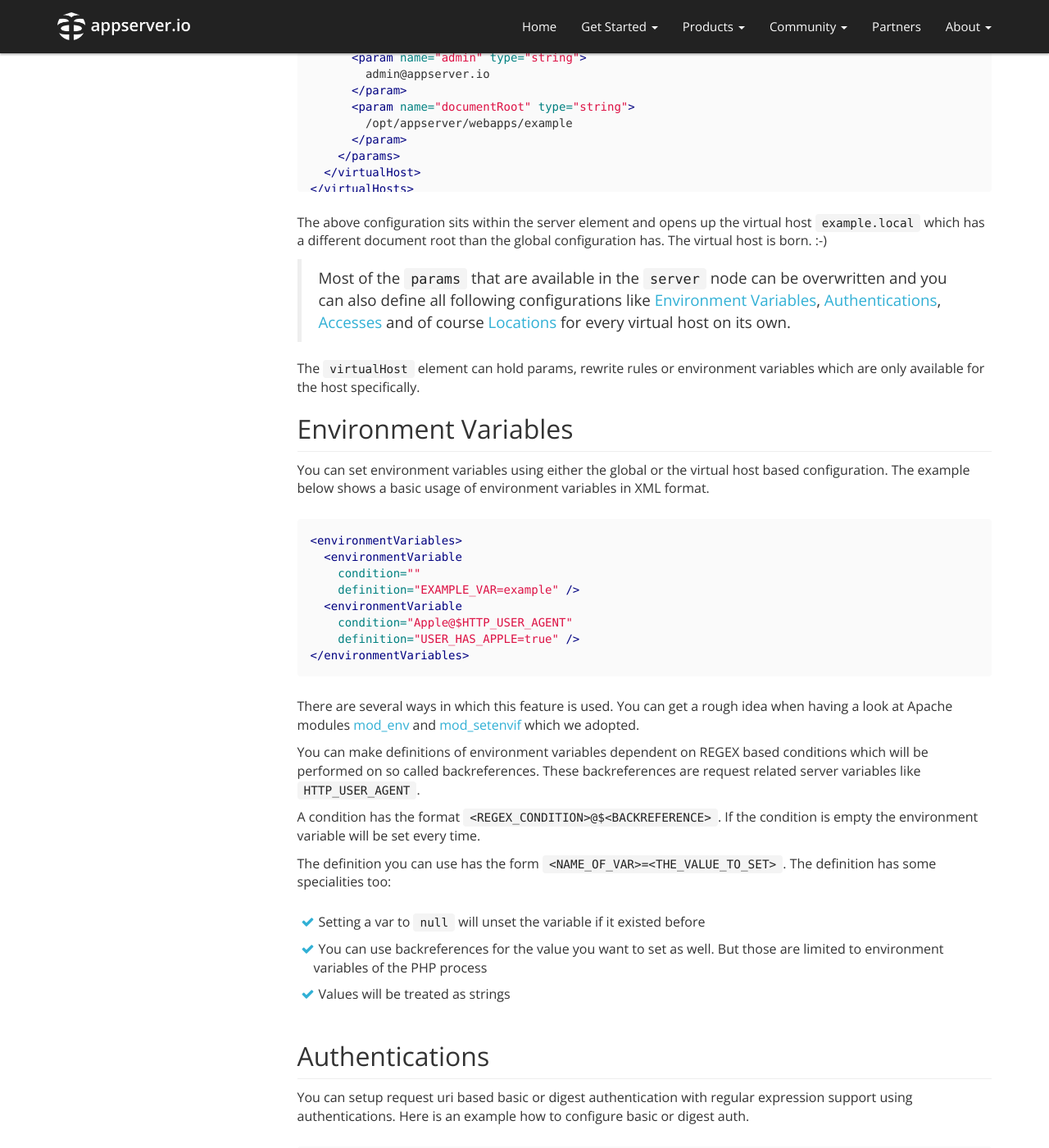
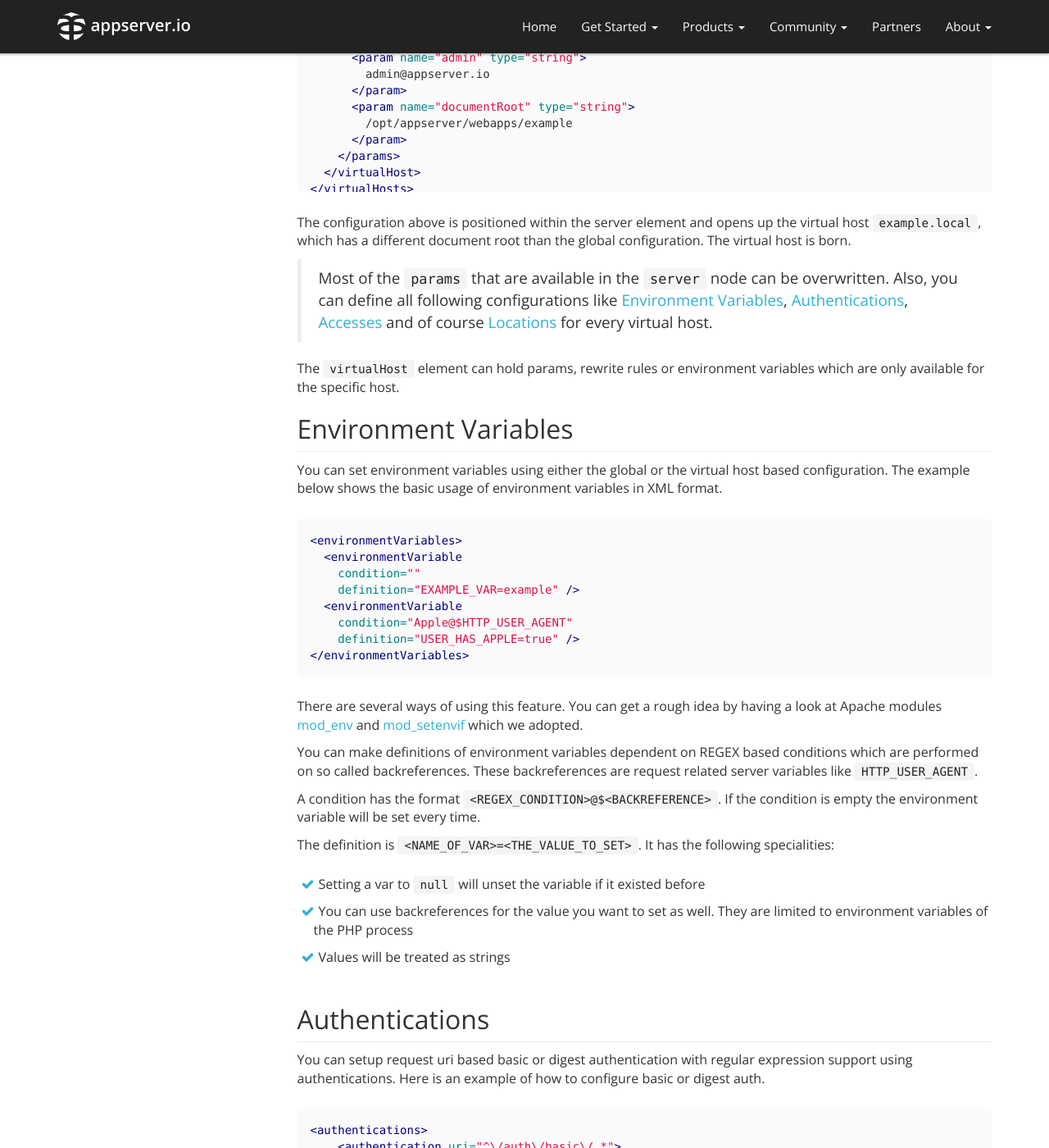
Before and after one commit to appserver-io/appserver, a Jekyll site: the page built from _docs/webserver.md, in a window 1280 px wide and 1400 px high, scrolled down 4745 px. Shown: the whole window at 82% size. Built offline with Jekyll 4.4.1, drawn with Linux system fonts in a browser that asks for light colours; nearby versions of some CDN libraries; library files that are not in the unit come from our copies; Markdown is read by kramdown in place of the engine named in the settings; some of the changed text lies outside the part shown.

Commit message:
Update webserver.md
Changes until line 306

````diff
--- a/_docs/webserver.md
+++ b/_docs/webserver.md
@@ -166,23 +165,23 @@ All modules are described in the overview below.
 | --------------------------- | ----------- |
 | `VirtualHostModule`         | Provides virtual host functionality that allows you to run more than one hostname (such as yourname.example.com and othername.example.com) on the same server while having different params and configurations. |
 | `AuthenticationModule`      | Offers the possibility to secure resources using basic or digest authentication based on request uri with regular expression support. |
-| `EnvironmentVariableModule` | This module let you manipulate server environment variables. These can be conditionally set, unset and copied in form of an OS context. |
-| `RewriteModule`             | A simple rewrite module for PHP based web servers which uses a self made structure for usable rules. It can be used similar to Apaches mod_rewrite and provides rewriting and redirecting capabilities. |
+| `EnvironmentVariableModule` | This module enables you to manipulate server environment variables. They can be set conditionally, unset and copied in form of an OS context. |
+| `RewriteModule`             | A simple rewrite module for PHP based web servers which use a self-made structure for usable rules. It can be used similar to Apaches mod_rewrite and provides rewriting and redirecting capabilities. |
 | `DirectoryModule`           | Provides for "trailing slash" redirects and serving directory index files. |
 | `AccessModule`              | Allows a HTTP header based access management with regular expression support. |
 | `CoreModule`                | HTTP server features that are always available such as serving static resources and finding defined file handlers. |
 | `PhpModule`                 | Acts like a classic php Webserver module (such as `mod_php` for apache) which calls and runs your requested php scripts in an isolated context with all globals (such as `$_SERVER`, `$_GET`, `$_POST` etc.) prepared in the common way. |
 | `FastCgiModule`             | The Module allows you to connect several fastcgi backends (such as `php-fpm` or `hhvm`) based on configured file-handlers. |
 | `ServletEngine`             | The ServletEngine introduces a super fast and simple way to implement an entry point to handle HTTP requests that allows you to execute all performance critical tasks. Please see [Servlet Engine](<{{ "/get-started/documentation/servlet-engine.html" | prepend: site.baseurl }}>) for full documentation. |
-| `DeflateModule`             | It provides the `deflate` output filter that allows output from your server to be compressed before being sent to the client over the network. |
+| `DeflateModule`             | It provides the `deflate` output filter that enables output from your server to be compressed before being sent to the client via the network. |
 | `ProfileModule`             | Allows request based realtime profiling using external tools like logstash and kibana. |
 
 ## Virtual Hosts
 
-Using virtual hosts you can extend the default server configuration and produce a host specific
-environment for your hostname or app to run.
+Using virtual hosts the default server configuration can be extended and a host specific
+environment for your hostname or app to run can be produced.
 
-You can do so by adding a virtual host configuration to your global server configuration file. See
+This is done by adding a virtual host configuration to your global server configuration file. See
 the example for a XML based configuration below:
 
 ```xml
@@ -200,20 +199,19 @@ the example for a XML based configuration below:
 </virtualHosts>
 ```
 
-The above configuration sits within the server element and opens up the virtual host `example.local`
-which has a different document root than the global configuration has. The virtual host is born. :-)
+The configuration above is positioned within the server element and opens up the virtual host `example.local`,
+which has a different document root than the global configuration. The virtual host is born.
 
-> Most of the `params` that are available in the `server` node can be overwritten and you can also define all following
-> configurations like [Environment Variables](<#configure-your-environment-variables>), [Authentications](<#configure-authentications>), [Accesses](<#configure-accesses>) and of course [Locations](<#configure-locations>) for every virtual host
-> on its own.
+> Most of the `params` that are available in the `server` node can be overwritten. Also, you can define all following
+> configurations like [Environment Variables](<#configure-your-environment-variables>), [Authentications](<#configure-authentications>), [Accesses](<#configure-accesses>) and of course [Locations](<#configure-locations>) for every virtual host.
 
 The `virtualHost` element can hold params, rewrite rules or environment variables which are only
-available for the host specifically.
+available for the specific host.
 
 ## Environment Variables
 
 You can set environment variables using either the global or the virtual host based configuration.
-The example below shows a basic usage of environment variables in XML format.
+The example below shows the basic usage of environment variables in XML format.
 
 ```xml
 <environmentVariables>
@@ -226,29 +224,28 @@ The example below shows a basic usage of environment variables in XML format.
 </environmentVariables>
 ```
 
-There are several ways in which this feature is used. You can get a rough idea when having a
+There are several ways of using this feature. You can get a rough idea by having a
 look at Apache modules [mod_env](<http://httpd.apache.org/docs/2.2/mod/mod_env.html>) and
 [mod_setenvif](<http://httpd.apache.org/docs/2.2/mod/mod_setenvif.html>) which we adopted.
 
-You can make definitions of environment variables dependent on REGEX based conditions which will
-be performed on so called backreferences. These backreferences are request related server variables
+You can make definitions of environment variables dependent on REGEX based conditions which are performed on so called backreferences. These backreferences are request related server variables
 like `HTTP_USER_AGENT`.
 
 A condition has the format `<REGEX_CONDITION>@$<BACKREFERENCE>`. If the condition is empty the
 environment variable will be set every time.
 
-The definition you can use has the form `<NAME_OF_VAR>=<THE_VALUE_TO_SET>`. The definition has
-some specialities too:
+The definition is `<NAME_OF_VAR>=<THE_VALUE_TO_SET>`. It has
+the following specialities:
 
 - Setting a var to `null` will unset the variable if it existed before
-- You can use backreferences for the value you want to set as well. But those are limited to
+- You can use backreferences for the value you want to set as well. They are limited to
   environment variables of the PHP process
 - Values will be treated as strings
 
 ## Authentications
 
 You can setup request uri based basic or digest authentication with regular expression support using authentications.
-Here is an example how to configure basic or digest auth.
+Here is an example of how to configure basic or digest auth.
 
 ```xml
 <authentications>
@@ -288,7 +285,7 @@ uri to match. It also has some params which are descripted below.
 | ------- | ----------- |
 | `type`  | The type represents an implementation of the `\AppserverIo\WebServer\Interfaces\AuthenticationInterface` which provides specific auth mechanism. You can use the predelivered classes `\AppserverIo\WebServer\Authentication\BasicAuthentication` and `\AppserverIo\WebServer\Authentication\BasicAuthentication` for basic and digest authentication. |
 | `realm` | The string assigned by the server to identify the protection space of the request uri. |
-| `file`  | The path to your credentials .htpasswd file. The path will be relative to the servers root directory if there is no beginning slash "/". |
+| `file`  | The path to your credentials .htpasswd file. The path is relative to the server's root directory if there is no beginning slash "/". |
 
 ## Accesses
 
````
Also changed, not shown: other parts of _docs/webserver.md (+1 -2 lines).
